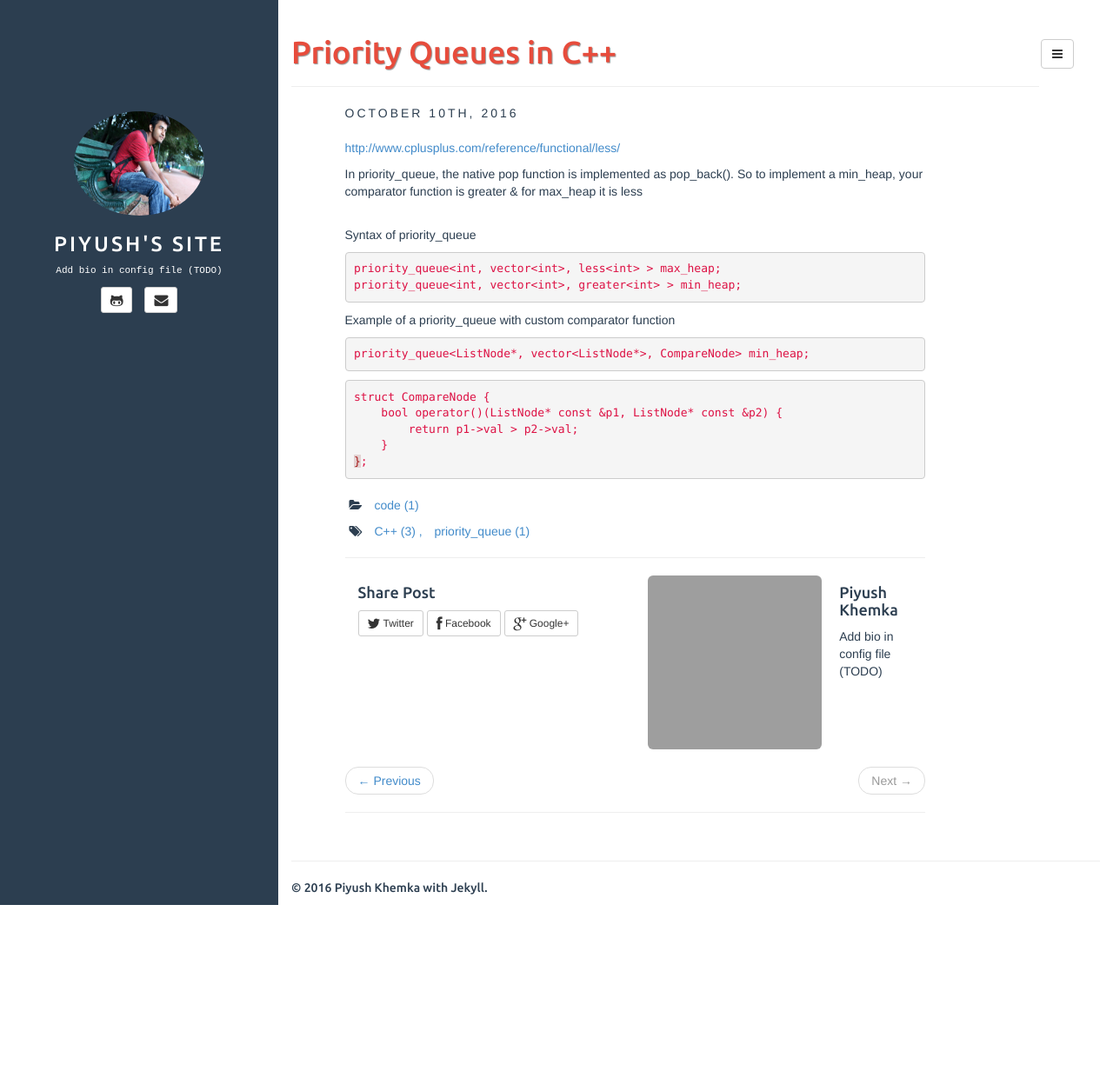
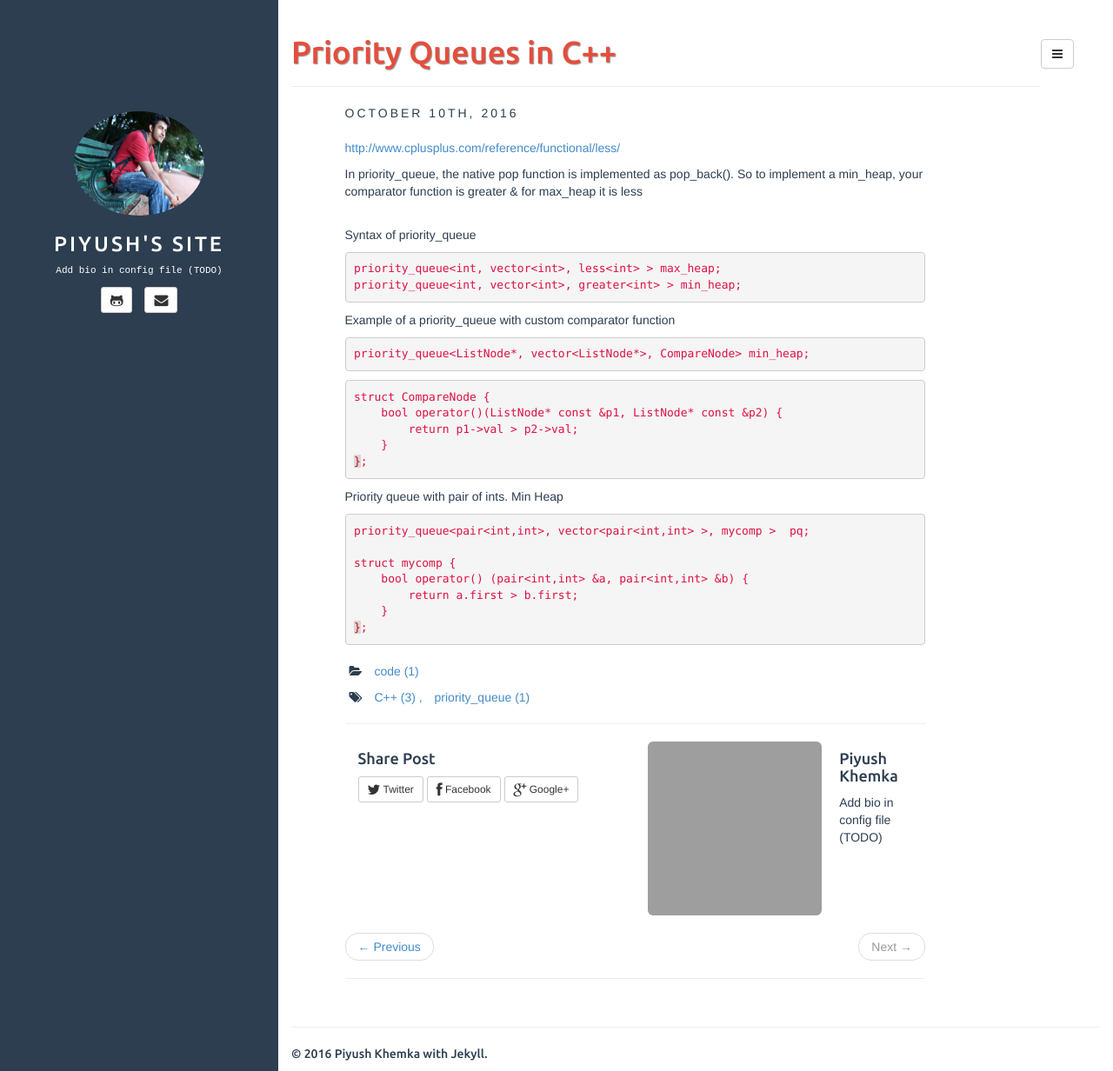
Before and after one commit to piyushkhemka/piyushkhemka.github.io, a Jekyll site: the page built from _posts/2016-10-10-priority-queues-in-c++.md, in a window 1280 px wide and 1232 px high. Shown: the whole window at 87% size. Built offline with Jekyll 4.4.1, drawn with Linux system fonts in a browser that asks for light colours; comment, search, counter and statistics services are not loaded; grey boxes are pictures that could not be loaded.

Commit message:
priority queue example added

```diff
--- a/_posts/2016-10-10-priority-queues-in-c++.md
+++ b/_posts/2016-10-10-priority-queues-in-c++.md
@@ -27,12 +27,14 @@ Syntax of priority_queue
 priority_queue<int, vector<int>, less<int> > max_heap;
 priority_queue<int, vector<int>, greater<int> > min_heap;
 
+
 {% endhighlight %}
 
 
 Example of a  priority_queue with custom comparator function
 {% highlight yaml %}
 priority_queue<ListNode*, vector<ListNode*>, CompareNode> min_heap;
+
 {% endhighlight %}
 
 {% highlight yaml %}
@@ -44,3 +46,14 @@ struct CompareNode {
 };
 
 {% endhighlight %}
+
+Priority queue with pair of ints. Min Heap
+{% highlight yaml %}
+priority_queue<pair<int,int>, vector<pair<int,int> >, mycomp >  pq;
+
+struct mycomp {
+    bool operator() (pair<int,int> &a, pair<int,int> &b) {
+        return a.first > b.first;
+    }
+};
+{% endhighlight %}
```
